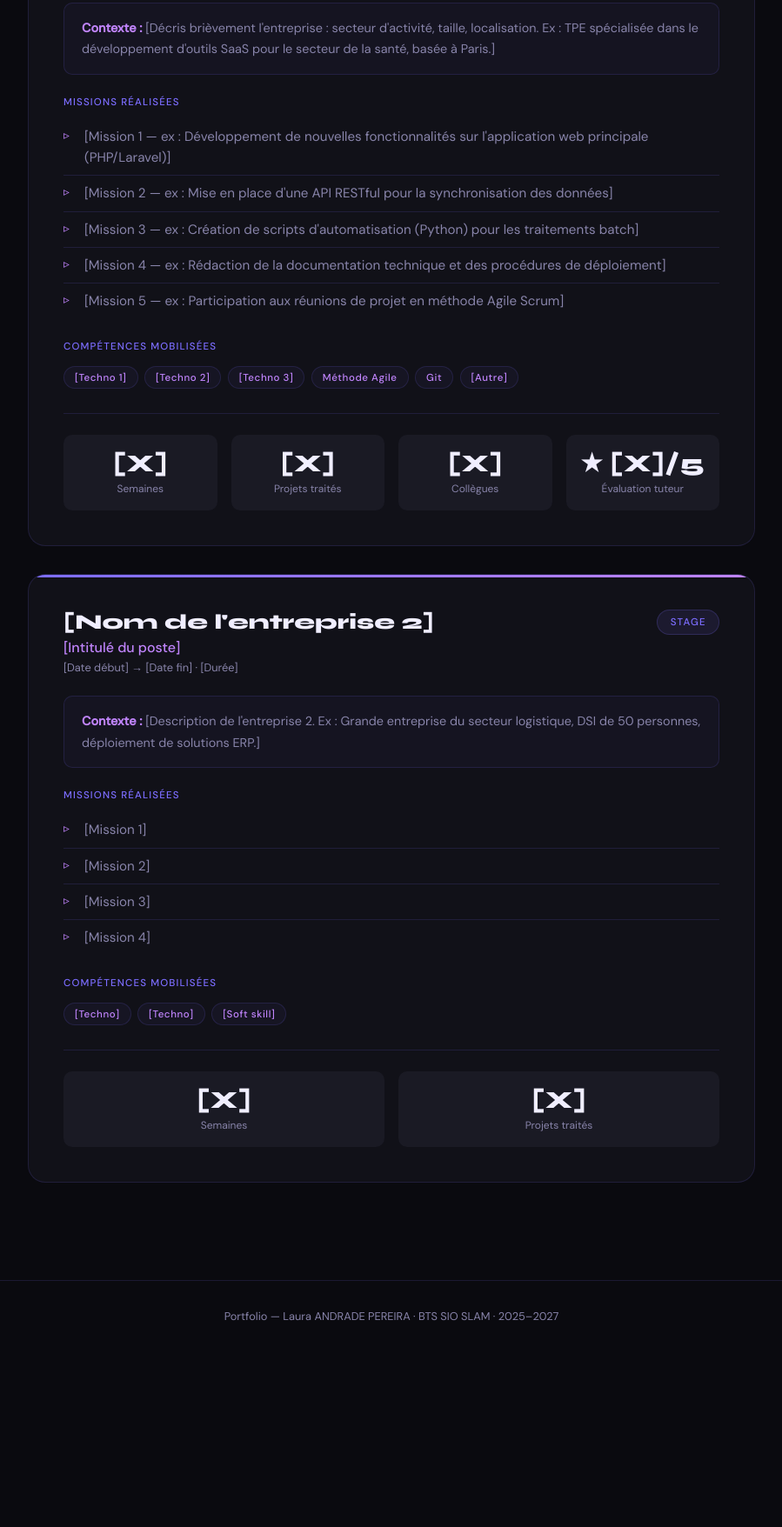
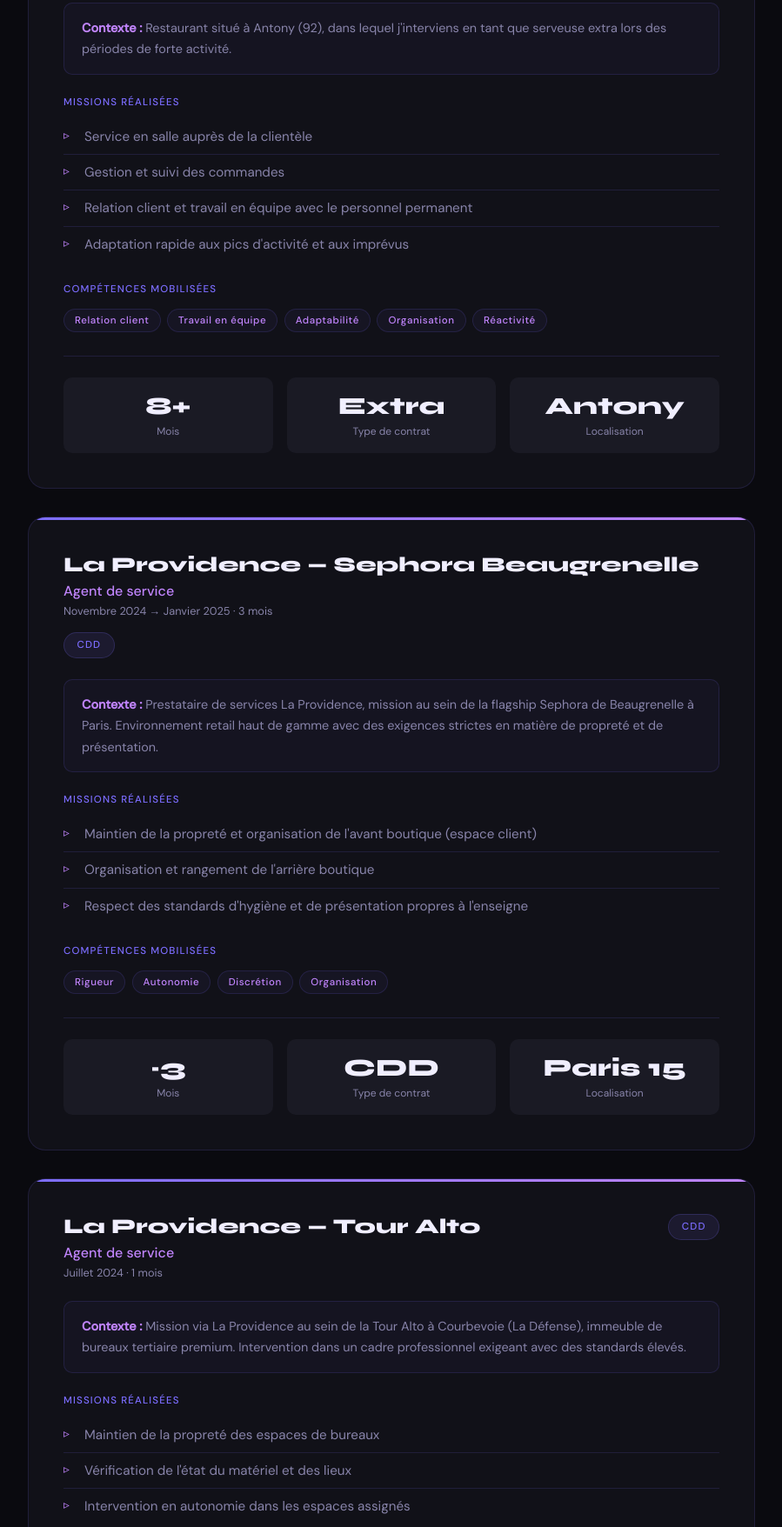
Before and after one commit to 1aura7/PORTFOLIO-, a plain HTML site: page missions.html in a window 1280 px wide. Shown: the part 628-2384 px from the top of the page at 87% size, without its empty margins (190-1089 px from the left). Before the commit the page ends 2182 px from the top, so only its background shows below. Drawn offline with Linux system fonts and the light colour scheme.

Commit message:
Update missions.html

```diff
--- a/missions.html
+++ b/missions.html
@@ -155,52 +155,46 @@
       <div class="mission-card animate delay-1">
         <div class="mission-top">
           <div>
-            <div class="mission-company">[Nom de l'entreprise]</div>
-            <div class="mission-role">[Intitulé du poste — ex : Développeur web junior]</div>
-            <div class="mission-period">[Date début] → [Date fin] · [Durée]</div>
+            <div class="mission-company">Les Galopins</div>
+            <div class="mission-role">Serveuse extra</div>
+            <div class="mission-period">Septembre 2025 → Présent · En cours</div>
           </div>
-          <span class="mission-type-badge">Stage / Alternance</span>
+          <span class="mission-type-badge">Extra</span>
         </div>
 
         <div class="context-box">
-          <strong style="color: var(--accent2);">Contexte :</strong> [Décris brièvement l'entreprise : secteur d'activité, taille, localisation. Ex : TPE spécialisée dans le développement d'outils SaaS pour le secteur de la santé, basée à Paris.]
+          <strong style="color: var(--accent2);">Contexte :</strong> Restaurant situé à Antony (92), dans lequel j'interviens en tant que serveuse extra lors des périodes de forte activité.
         </div>
 
         <div class="mission-section-title">Missions réalisées</div>
         <ul class="mission-tasks">
-          <li>[Mission 1 — ex : Développement de nouvelles fonctionnalités sur l'application web principale (PHP/Laravel)]</li>
-          <li>[Mission 2 — ex : Mise en place d'une API RESTful pour la synchronisation des données]</li>
-          <li>[Mission 3 — ex : Création de scripts d'automatisation (Python) pour les traitements batch]</li>
-          <li>[Mission 4 — ex : Rédaction de la documentation technique et des procédures de déploiement]</li>
-          <li>[Mission 5 — ex : Participation aux réunions de projet en méthode Agile Scrum]</li>
+          <li>Service en salle auprès de la clientèle</li>
+          <li>Gestion et suivi des commandes</li>
+          <li>Relation client et travail en équipe avec le personnel permanent</li>
+          <li>Adaptation rapide aux pics d'activité et aux imprévus</li>
         </ul>
 
         <div class="mission-section-title">Compétences mobilisées</div>
         <div>
-          <span class="tag">[Techno 1]</span>
-          <span class="tag">[Techno 2]</span>
-          <span class="tag">[Techno 3]</span>
-          <span class="tag">Méthode Agile</span>
-          <span class="tag">Git</span>
-          <span class="tag">[Autre]</span>
+          <span class="tag">Relation client</span>
+          <span class="tag">Travail en équipe</span>
+          <span class="tag">Adaptabilité</span>
+          <span class="tag">Organisation</span>
+          <span class="tag">Réactivité</span>
         </div>
 
         <div class="mission-summary">
           <div class="summary-item">
-            <span class="summary-num">[X]</span>
-            <span class="summary-label">Semaines</span>
+            <span class="summary-num">8+</span>
+            <span class="summary-label">Mois</span>
           </div>
           <div class="summary-item">
-            <span class="summary-num">[X]</span>
-            <span class="summary-label">Projets traités</span>
+            <span class="summary-num">Extra</span>
+            <span class="summary-label">Type de contrat</span>
           </div>
           <div class="summary-item">
-            <span class="summary-num">[X]</span>
-            <span class="summary-label">Collègues</span>
-          </div>
-          <div class="summary-item">
-            <span class="summary-num">★ [X]/5</span>
-            <span class="summary-label">Évaluation tuteur</span>
+            <span class="summary-num">Antony</span>
+            <span class="summary-label">Localisation</span>
           </div>
         </div>
       </div>
@@ -209,40 +203,89 @@
       <div class="mission-card animate delay-2">
         <div class="mission-top">
           <div>
-            <div class="mission-company">[Nom de l'entreprise 2]</div>
-            <div class="mission-role">[Intitulé du poste]</div>
-            <div class="mission-period">[Date début] → [Date fin] · [Durée]</div>
+            <div class="mission-company">La Providence — Sephora Beaugrenelle</div>
+            <div class="mission-role">Agent de service</div>
+            <div class="mission-period">Novembre 2024 → Janvier 2025 · 3 mois</div>
           </div>
-          <span class="mission-type-badge">Stage</span>
+          <span class="mission-type-badge">CDD</span>
         </div>
 
         <div class="context-box">
-          <strong style="color: var(--accent2);">Contexte :</strong> [Description de l'entreprise 2. Ex : Grande entreprise du secteur logistique, DSI de 50 personnes, déploiement de solutions ERP.]
+          <strong style="color: var(--accent2);">Contexte :</strong> Prestataire de services La Providence, mission au sein de la flagship Sephora de Beaugrenelle à Paris. Environnement retail haut de gamme avec des exigences strictes en matière de propreté et de présentation.
         </div>
 
         <div class="mission-section-title">Missions réalisées</div>
         <ul class="mission-tasks">
-          <li>[Mission 1]</li>
-          <li>[Mission 2]</li>
-          <li>[Mission 3]</li>
-          <li>[Mission 4]</li>
+          <li>Maintien de la propreté et organisation de l'avant boutique (espace client)</li>
+          <li>Organisation et rangement de l'arrière boutique</li>
+          <li>Respect des standards d'hygiène et de présentation propres à l'enseigne</li>
         </ul>
 
         <div class="mission-section-title">Compétences mobilisées</div>
         <div>
-          <span class="tag">[Techno]</span>
-          <span class="tag">[Techno]</span>
-          <span class="tag">[Soft skill]</span>
+          <span class="tag">Rigueur</span>
+          <span class="tag">Autonomie</span>
+          <span class="tag">Discrétion</span>
+          <span class="tag">Organisation</span>
         </div>
 
         <div class="mission-summary">
           <div class="summary-item">
-            <span class="summary-num">[X]</span>
-            <span class="summary-label">Semaines</span>
+            <span class="summary-num">~3</span>
+            <span class="summary-label">Mois</span>
           </div>
           <div class="summary-item">
-            <span class="summary-num">[X]</span>
-            <span class="summary-label">Projets traités</span>
+            <span class="summary-num">CDD</span>
+            <span class="summary-label">Type de contrat</span>
+          </div>
+          <div class="summary-item">
+            <span class="summary-num">Paris 15</span>
+            <span class="summary-label">Localisation</span>
+          </div>
+        </div>
+      </div>
+
+      <!-- MISSION 3 -->
+      <div class="mission-card animate delay-3">
+        <div class="mission-top">
+          <div>
+            <div class="mission-company">La Providence — Tour Alto</div>
+            <div class="mission-role">Agent de service</div>
+            <div class="mission-period">Juillet 2024 · 1 mois</div>
+          </div>
+          <span class="mission-type-badge">CDD</span>
+        </div>
+
+        <div class="context-box">
+          <strong style="color: var(--accent2);">Contexte :</strong> Mission via La Providence au sein de la Tour Alto à Courbevoie (La Défense), immeuble de bureaux tertiaire premium. Intervention dans un cadre professionnel exigeant avec des standards élevés.
+        </div>
+
+        <div class="mission-section-title">Missions réalisées</div>
+        <ul class="mission-tasks">
+          <li>Maintien de la propreté des espaces de bureaux</li>
+          <li>Vérification de l'état du matériel et des lieux</li>
+          <li>Intervention en autonomie dans les espaces assignés</li>
+        </ul>
+
+        <div class="mission-section-title">Compétences mobilisées</div>
+        <div>
+          <span class="tag">Autonomie</span>
+          <span class="tag">Rigueur</span>
+          <span class="tag">Gestion matériel</span>
+        </div>
+
+        <div class="mission-summary">
+          <div class="summary-item">
+            <span class="summary-num">1</span>
+            <span class="summary-label">Mois</span>
+          </div>
+          <div class="summary-item">
+            <span class="summary-num">CDD</span>
+            <span class="summary-label">Type de contrat</span>
+          </div>
+          <div class="summary-item">
+            <span class="summary-num">Courbevoie</span>
+            <span class="summary-label">Localisation</span>
           </div>
         </div>
       </div>
```
